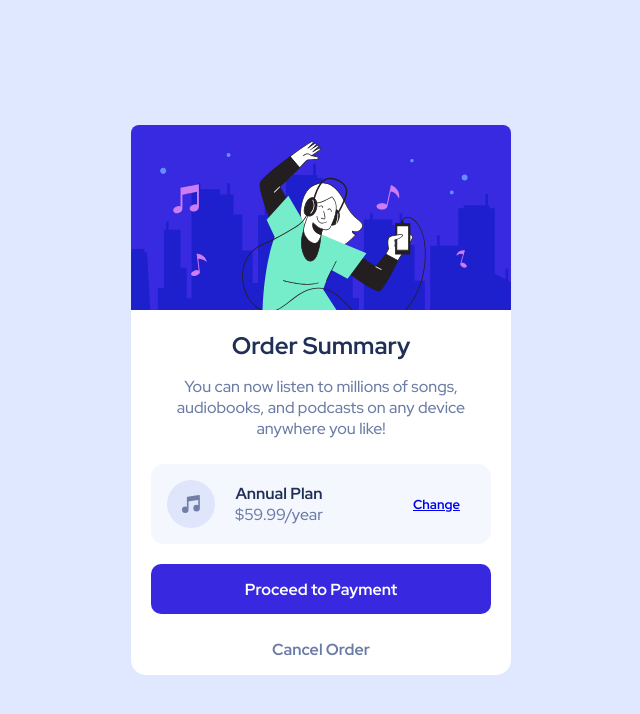
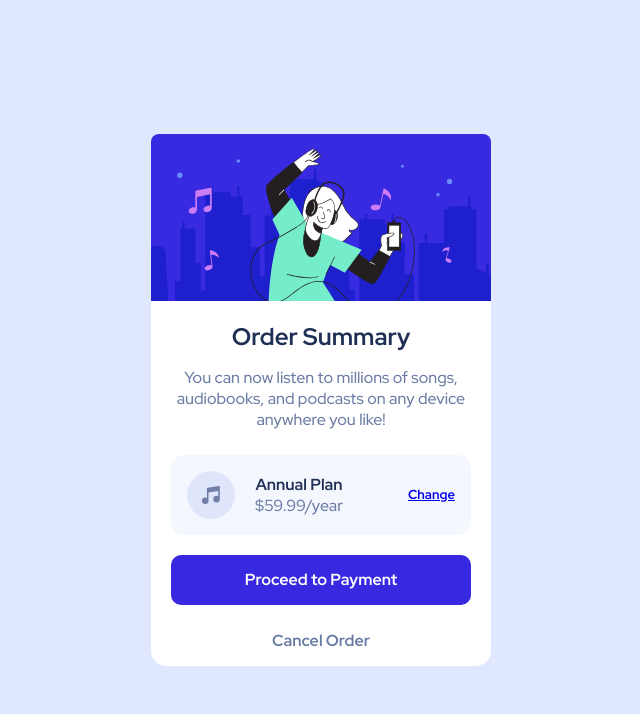
Before and after one commit to GustavoWong/Order-summary-component, a plain HTML site: page index.html in a window 1280 px wide. Shown: the whole page, without its empty margins (319-959 px from the left). Drawn offline with Linux system fonts and the light colour scheme; some packages are replaced by stand-ins of ours; a script that the page names is missing.

Commit message:
Update style.css

```diff
--- a/css/style.css
+++ b/css/style.css
@@ -26,7 +26,7 @@ body{
 }
 
 section{
-    max-width: 380px;
+    max-width: 340px;
     border-radius: 15px;
     background-color: var(--white);
 }
@@ -88,7 +88,7 @@ span{
 }
 
 .plan a{
-    margin: 0px 15px 0px 70px;
+    margin: 0px 0px 0px 45px;
     font-weight: 600;
     font-size: small;
 }
```
